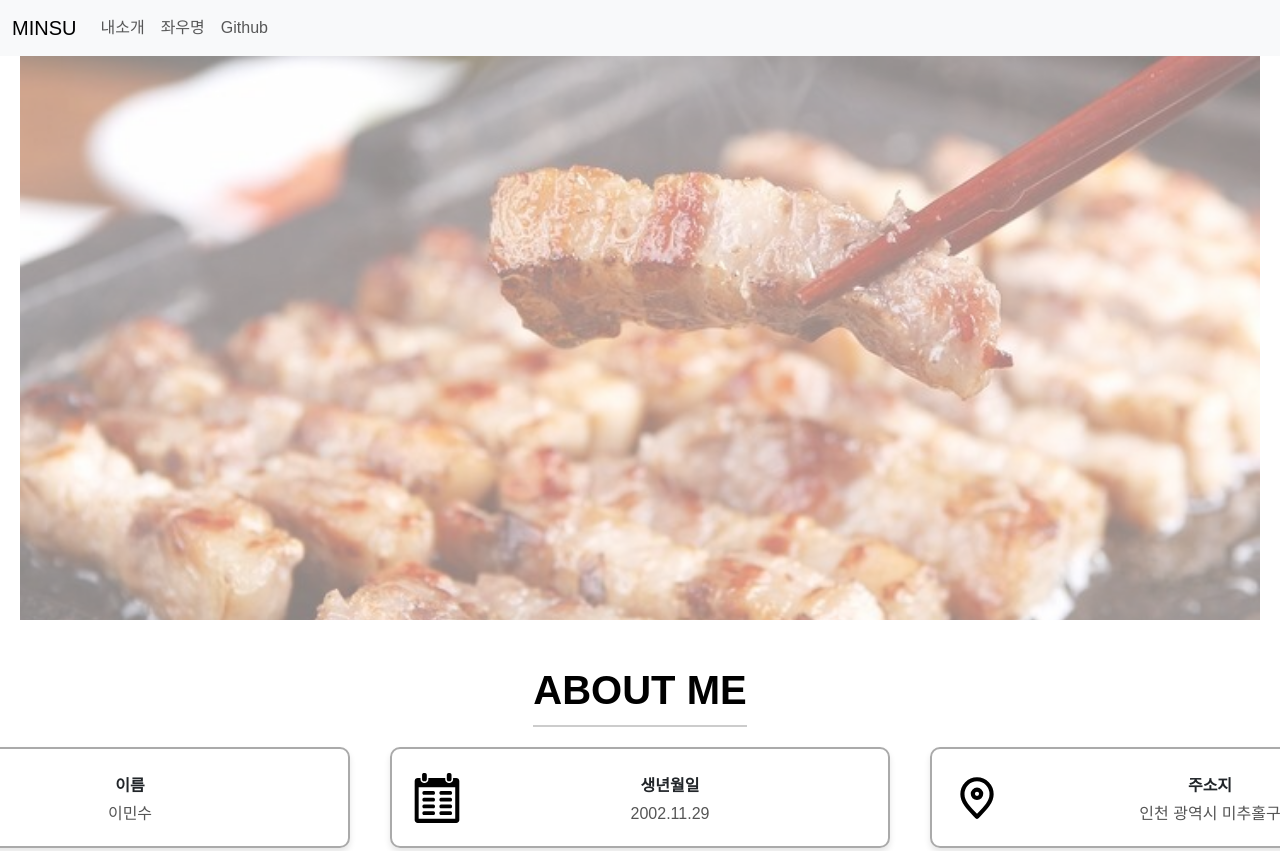
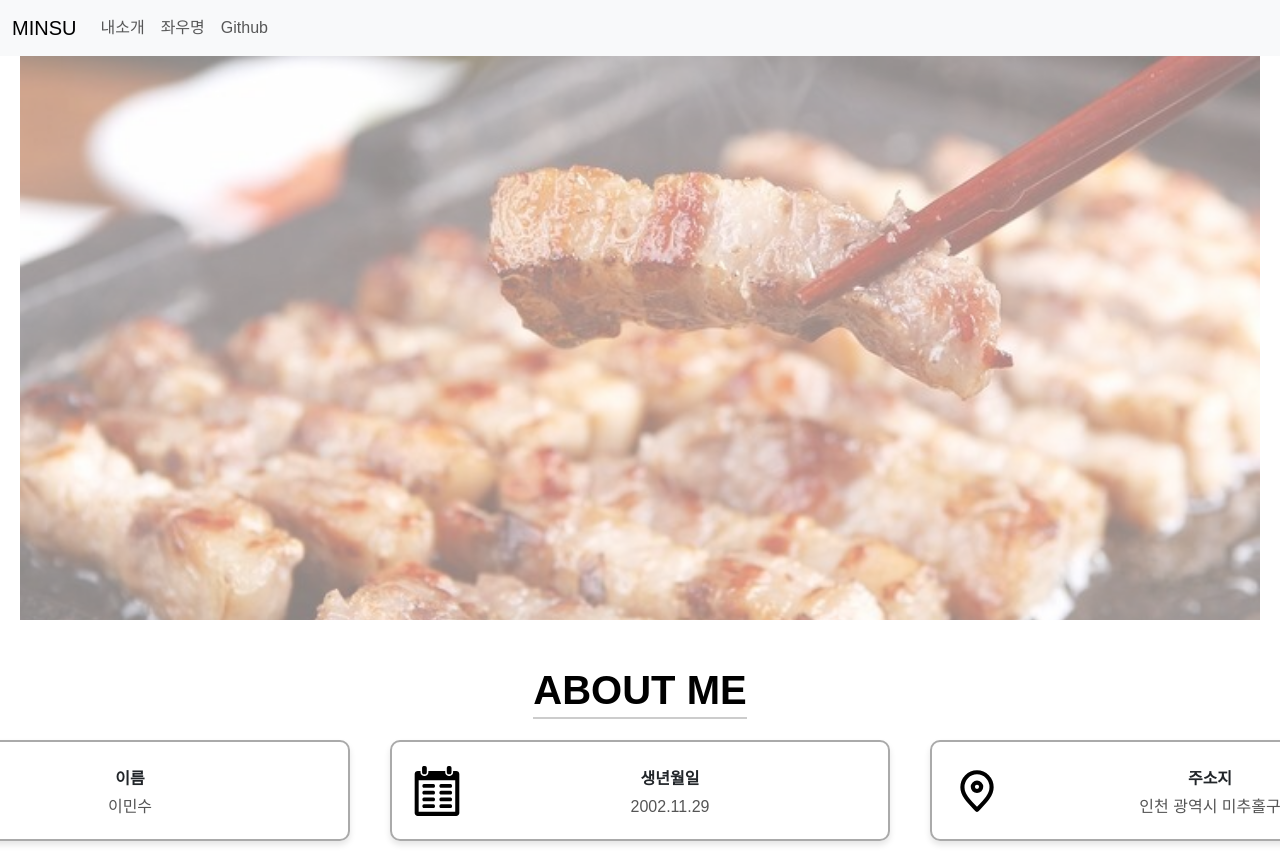
Before and after one commit to ioshe/deploy-test, a plain HTML site: page index.html in a window 1280 px wide. Shown: the top 851 px of the page. Drawn offline with nearby package versions, Linux system fonts and the light colour scheme; a web font is replaced by a local one.

Commit message:
feat : skills underline

```diff
--- a/css/section_skills.css
+++ b/css/section_skills.css
@@ -1,4 +1,8 @@
-
+.SectionTitle_text {
+    border-bottom: 2px solid #cccccc;
+    font-size: 40px;
+    display: inline; /* 또는 inline-block을 사용합니다 */
+}
 .skills_container {
     display: grid;
     /* grid-template-columns: repeat(3, minmax(400px, 1fr)); 최소 너비 300px, 최대 1fr */
```
